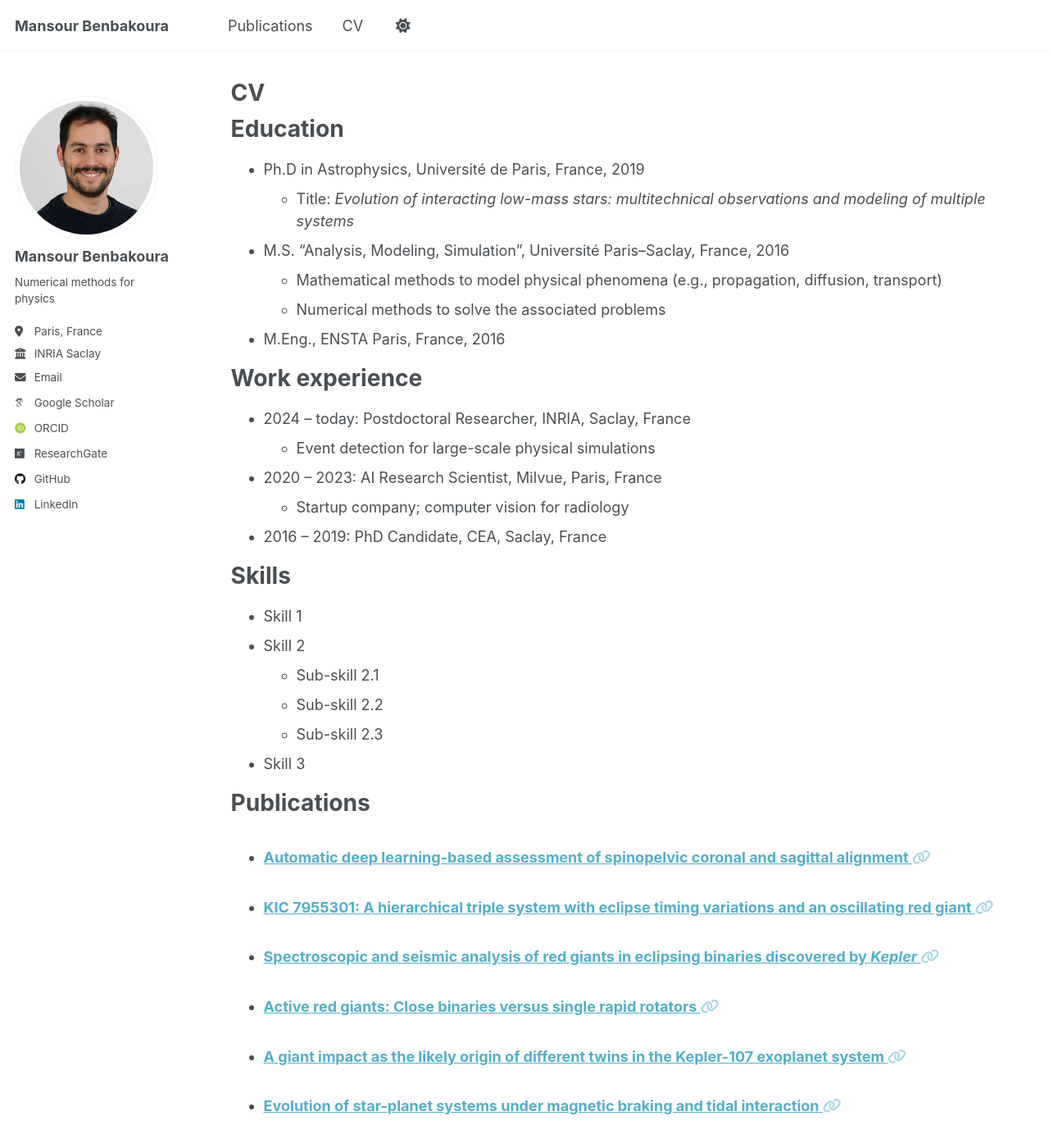
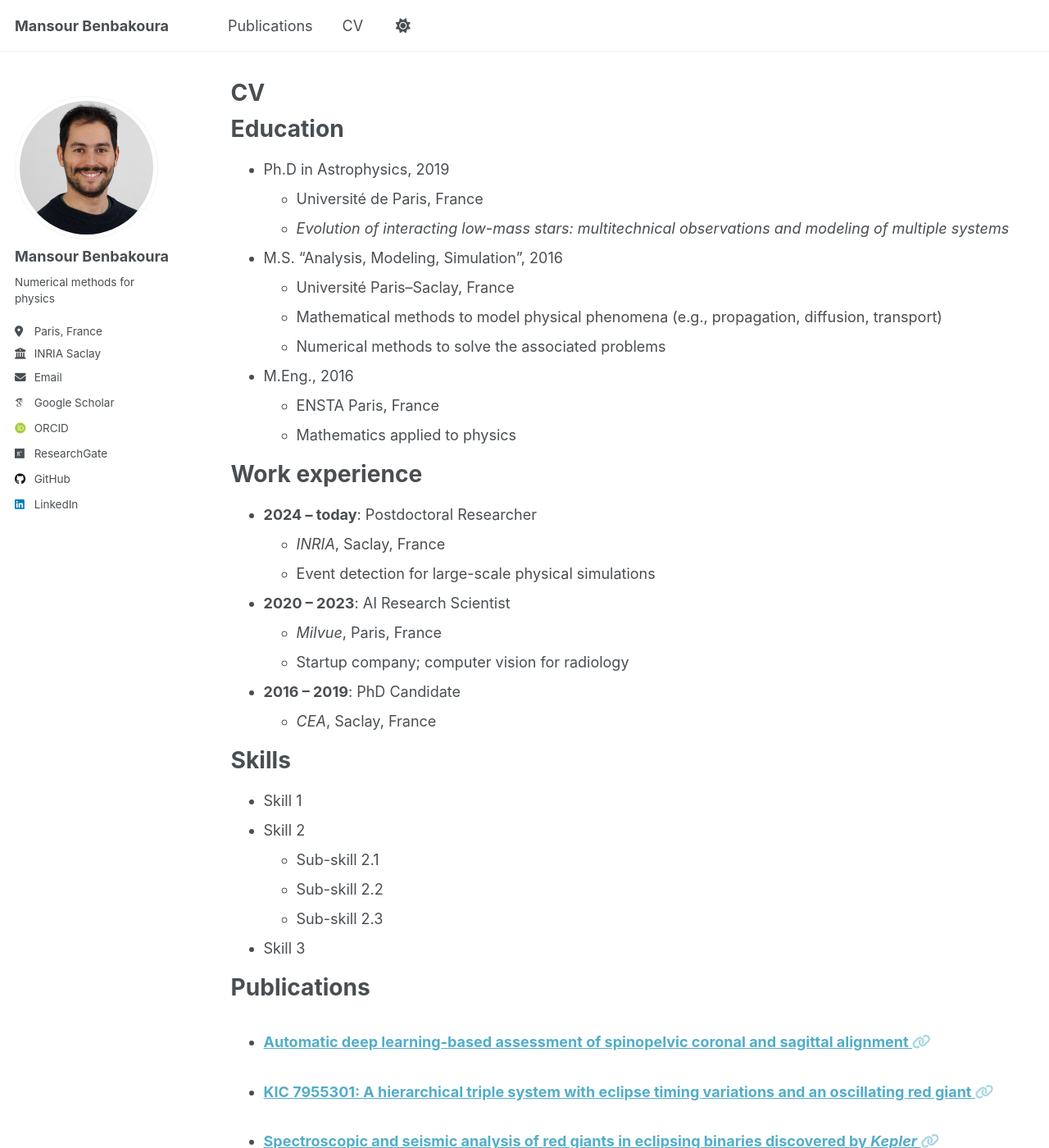
Before and after one commit to mansour-b/mansour-b.github.io, a Jekyll site: the page built from _pages/cv.md, in a window 1280 px wide and 1400 px high. Shown: the whole window at 82% size. Built offline with Jekyll 4.4.1, drawn with Linux system fonts in a browser that asks for light colours; some web fonts are replaced; a script that is not in the unit is left out.

Commit message:
reformat cv

```diff
--- a/_pages/cv.md
+++ b/_pages/cv.md
@@ -11,22 +11,29 @@ redirect_from:
 
 Education
 ======
-* Ph.D in Astrophysics, Université de Paris, France, 2019
-  * Title: _Evolution of interacting low-mass stars: multitechnical observations and modeling of multiple systems_
-* M.S. "Analysis, Modeling, Simulation", Université Paris--Saclay, France, 2016
+* Ph.D in Astrophysics, 2019
+  * Université de Paris, France
+  * _Evolution of interacting low-mass stars: multitechnical observations and modeling of multiple systems_
+* M.S. "Analysis, Modeling, Simulation", 2016
+  * Université Paris--Saclay, France
   * Mathematical methods to model physical phenomena (e.g., propagation, diffusion, transport)
   * Numerical methods to solve the associated problems
-* M.Eng., ENSTA Paris, France, 2016
+* M.Eng., 2016
+  * ENSTA Paris, France
+  * Mathematics applied to physics
 
 Work experience
 ======
-* 2024 -- today: Postdoctoral Researcher, INRIA, Saclay, France
+* **2024 -- today**: Postdoctoral Researcher
+  * _INRIA_, Saclay, France
   * Event detection for large-scale physical simulations
 
-* 2020 -- 2023: AI Research Scientist, Milvue, Paris, France
+* **2020 -- 2023**: AI Research Scientist
+  * _Milvue_, Paris, France
   * Startup company; computer vision for radiology
 
-* 2016 -- 2019: PhD Candidate, CEA, Saclay, France
+* **2016 -- 2019**: PhD Candidate
+  * _CEA_, Saclay, France
 
 Skills
 ======
```
